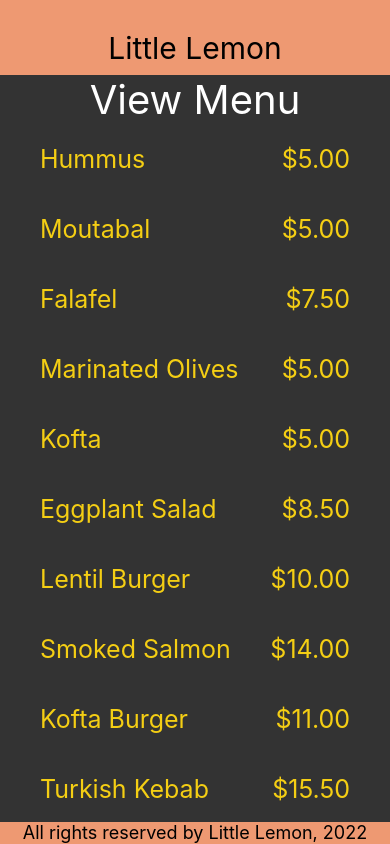
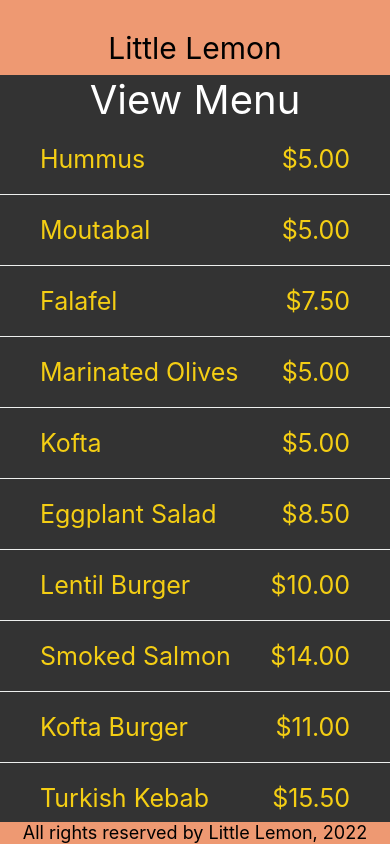
Before and after one commit to ronaldyonggi/little-lemon-app, a React Native app: screen / in a window 390 px wide. Built offline with nearby package versions, Linux system fonts and the light colour scheme.

Commit message:
defined item separator component

```diff
--- a/components/FlatListMenu.jsx
+++ b/components/FlatListMenu.jsx
@@ -10,6 +10,8 @@ const Item = ({ name, price }) => {
   );
 };
 
+const Separator = () => <View style={styles.separator} />
+
 export default function FlatListMenu() {
   return (
     <View style={styles.container}>
@@ -18,6 +20,7 @@ export default function FlatListMenu() {
         data={flatListMenu}
         keyExtractor={item => item.id}
         renderItem={({ item }) => <Item name={item.name} price={item.price}/>}
+        ItemSeparatorComponent={Separator}
       />
 
     </View>
@@ -46,4 +49,8 @@ const styles = StyleSheet.create({
     color: '#F4CE14',
     fontSize: 25,
   },
+  separator: {
+    borderBottomWidth: 1,
+    borderColor: '#edefee'
+  }
 });
```
